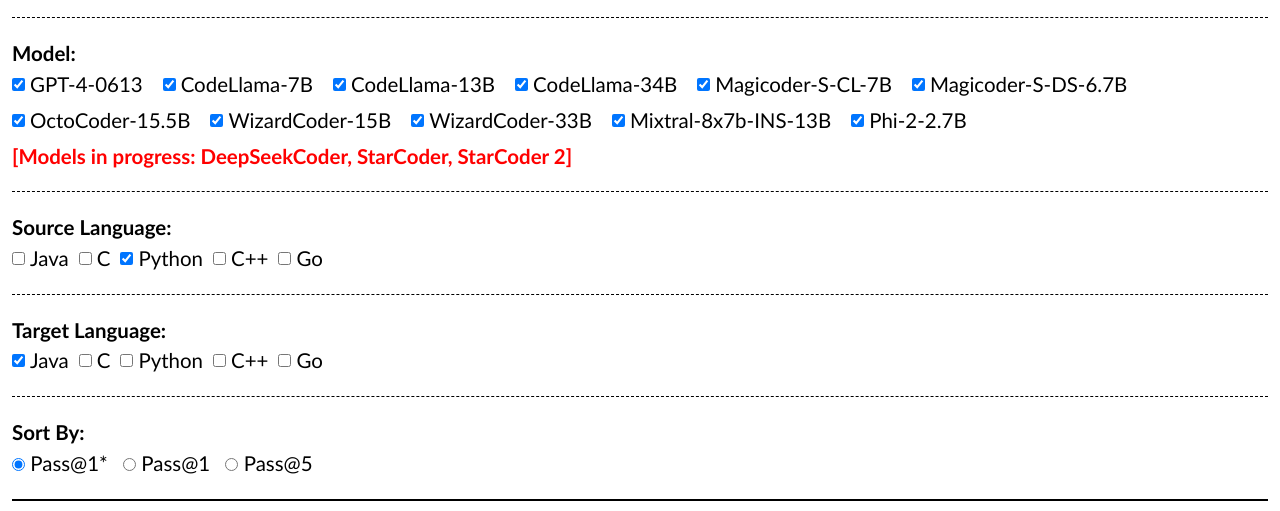
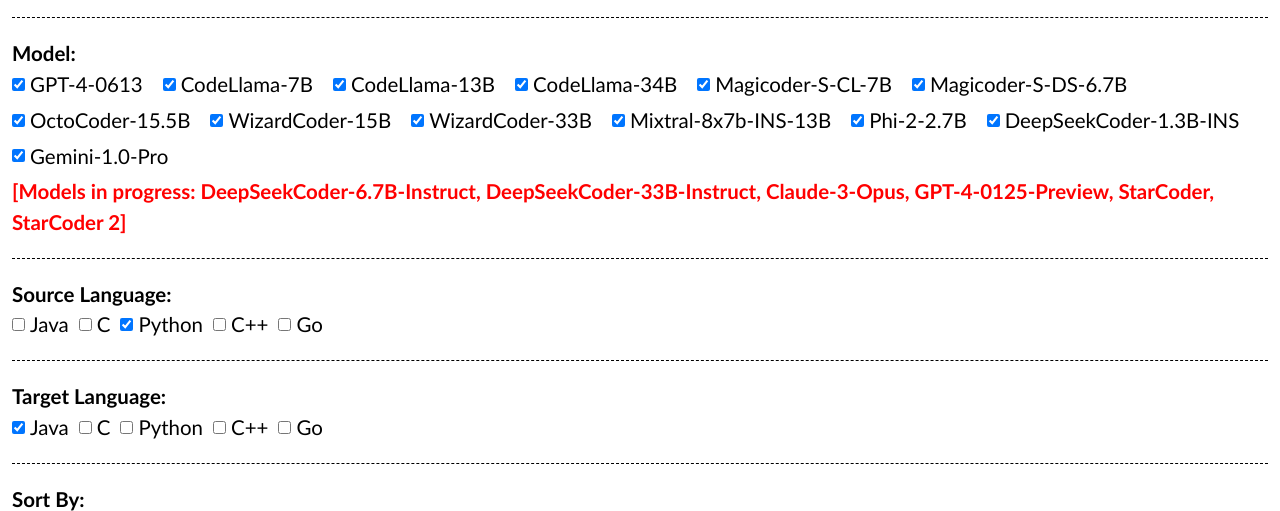
Before and after one commit to codetcombat/codetcombat.github.io, a plain HTML site: page leaderboard.html in a window 1280 px wide. Shown: the part 1226-1737 px from the top of the page. Drawn offline with nearby package versions, Linux system fonts and the light colour scheme.

Commit message:
added gemini 1.0 and deepseek results

```diff
--- a/leaderboard.html
+++ b/leaderboard.html
@@ -434,8 +434,19 @@
               <input type="checkbox" id="Phi-2-2.7B" name="model" value="Phi-2-2.7B" checked>
               <label style="margin-left: 5px;" for="Phi-2-2.7B">Phi-2-2.7B</label>
             </div>
+
+            <div style="display: flex; align-items: center;">
+              <input type="checkbox" id="DeepSeekCoder-1.3B-INS" name="model" value="DeepSeekCoder-1.3B-INS" checked>
+              <label style="margin-left: 5px;" for="DeepSeekCoder-1.3B-INS">DeepSeekCoder-1.3B-INS</label>
+            </div>
+
+            <div style="display: flex; align-items: center;">
+              <input type="checkbox" id="Gemini-1.0-Pro" name="model" value="Gemini-1.0-Pro" checked>
+              <label style="margin-left: 5px;" for="Gemini-1.0-Pro">Gemini-1.0-Pro</label>
+            </div>
+
           </div>
-          <label style="font-weight: bolder; color: red;">[Models in progress: DeepSeekCoder, StarCoder, StarCoder 2]</label>
+          <label style="font-weight: bolder; color: red;">[Models in progress: DeepSeekCoder-6.7B-Instruct, DeepSeekCoder-33B-Instruct, Claude-3-Opus, GPT-4-0125-Preview, StarCoder, StarCoder 2]</label>
         </div>
 
         <div style="margin: 20px 0; border-top: 1px dashed black;"></div>
--- a/results.csv
+++ b/results.csv
@@ -307,3 +307,59 @@ Avatar,Phi-2-2.7B,Python,C,1.6,1.8,5.3,Y,Y,https://www.microsoft.com/en-us/resea
 Avatar,Phi-2-2.7B,Python,C++,7.6,6.8,17.8,Y,Y,https://www.microsoft.com/en-us/research/blog/phi-2-the-surprising-power-of-small-language-models/
 Avatar,Phi-2-2.7B,Python,Go,0,0,0.2,Y,Y,https://www.microsoft.com/en-us/research/blog/phi-2-the-surprising-power-of-small-language-models/
 Avatar,Phi-2-2.7B,Python,Java,16.8,14.4,20.3,Y,Y,https://www.microsoft.com/en-us/research/blog/phi-2-the-surprising-power-of-small-language-models/
+CodeNet,DeepSeekCoder-1.3B-INS,C,C++,22.5,44.7,81.2,Y,Y,https://arxiv.org/abs/2401.14196
+CodeNet,DeepSeekCoder-1.3B-INS,C,Go,43.5,44.1,61.7,Y,Y,https://arxiv.org/abs/2401.14196
+CodeNet,DeepSeekCoder-1.3B-INS,C,Java,55.5,58.9,73.6,Y,Y,https://arxiv.org/abs/2401.14196
+CodeNet,DeepSeekCoder-1.3B-INS,C,Python,30.5,31.1,55.1,Y,Y,https://arxiv.org/abs/2401.14196
+CodeNet,DeepSeekCoder-1.3B-INS,C++,C,13.5,25.8,57.8,Y,Y,https://arxiv.org/abs/2401.14196
+CodeNet,DeepSeekCoder-1.3B-INS,C++,Go,32.5,32.5,56.4,Y,Y,https://arxiv.org/abs/2401.14196
+CodeNet,DeepSeekCoder-1.3B-INS,C++,Java,66,67.2,76.9,Y,Y,https://arxiv.org/abs/2401.14196
+CodeNet,DeepSeekCoder-1.3B-INS,C++,Python,52,52.7,61.4,Y,Y,https://arxiv.org/abs/2401.14196
+CodeNet,DeepSeekCoder-1.3B-INS,Go,C,8.5,22.1,51.9,Y,Y,https://arxiv.org/abs/2401.14196
+CodeNet,DeepSeekCoder-1.3B-INS,Go,C++,39,36.3,72.1,Y,Y,https://arxiv.org/abs/2401.14196
+CodeNet,DeepSeekCoder-1.3B-INS,Go,Java,66,62,71.7,Y,Y,https://arxiv.org/abs/2401.14196
+CodeNet,DeepSeekCoder-1.3B-INS,Go,Python,45,39.4,63,Y,Y,https://arxiv.org/abs/2401.14196
+CodeNet,DeepSeekCoder-1.3B-INS,Java,C,8.5,10.7,34.3,Y,Y,https://arxiv.org/abs/2401.14196
+CodeNet,DeepSeekCoder-1.3B-INS,Java,C++,38.5,35.2,73.3,Y,Y,https://arxiv.org/abs/2401.14196
+CodeNet,DeepSeekCoder-1.3B-INS,Java,Go,27,28.1,51.5,Y,Y,https://arxiv.org/abs/2401.14196
+CodeNet,DeepSeekCoder-1.3B-INS,Java,Python,40,40.8,57.2,Y,Y,https://arxiv.org/abs/2401.14196
+CodeNet,DeepSeekCoder-1.3B-INS,Python,C,11.5,22.3,50.5,Y,Y,https://arxiv.org/abs/2401.14196
+CodeNet,DeepSeekCoder-1.3B-INS,Python,C++,29,34.5,71.5,Y,Y,https://arxiv.org/abs/2401.14196
+CodeNet,DeepSeekCoder-1.3B-INS,Python,Go,17,16.9,37.2,Y,Y,https://arxiv.org/abs/2401.14196
+CodeNet,DeepSeekCoder-1.3B-INS,Python,Java,63.5,65.7,79.3,Y,Y,https://arxiv.org/abs/2401.14196
+Avatar,DeepSeekCoder-1.3B-INS,Java,C,4.4,5.4,18.8,Y,Y,https://arxiv.org/abs/2401.14196
+Avatar,DeepSeekCoder-1.3B-INS,Java,C++,16,13,40,Y,Y,https://arxiv.org/abs/2401.14196
+Avatar,DeepSeekCoder-1.3B-INS,Java,Go,30.4,25.7,42.6,Y,Y,https://arxiv.org/abs/2401.14196
+Avatar,DeepSeekCoder-1.3B-INS,Java,Python,37.6,34.7,54.8,Y,Y,https://arxiv.org/abs/2401.14196
+Avatar,DeepSeekCoder-1.3B-INS,Python,C,0.4,5,13.3,Y,Y,https://arxiv.org/abs/2401.14196
+Avatar,DeepSeekCoder-1.3B-INS,Python,C++,4.8,8.1,21.7,Y,Y,https://arxiv.org/abs/2401.14196
+Avatar,DeepSeekCoder-1.3B-INS,Python,Go,6,5.2,15.1,Y,Y,https://arxiv.org/abs/2401.14196
+Avatar,DeepSeekCoder-1.3B-INS,Python,Java,37.2,33.7,48.3,Y,Y,https://arxiv.org/abs/2401.14196
+CodeNet,Gemini-1.0-Pro,C,C++,27,-,-,Y,Y,https://arxiv.org/abs/2303.08774
+CodeNet,Gemini-1.0-Pro,C,Go,9,-,-,Y,Y,https://arxiv.org/abs/2303.08774
+CodeNet,Gemini-1.0-Pro,C,Java,71,-,-,Y,Y,https://arxiv.org/abs/2303.08774
+CodeNet,Gemini-1.0-Pro,C,Python,53,-,-,Y,Y,https://arxiv.org/abs/2303.08774
+CodeNet,Gemini-1.0-Pro,C++,C,11,-,-,Y,Y,https://arxiv.org/abs/2303.08774
+CodeNet,Gemini-1.0-Pro,C++,Go,44,-,-,Y,Y,https://arxiv.org/abs/2303.08774
+CodeNet,Gemini-1.0-Pro,C++,Java,74,-,-,Y,Y,https://arxiv.org/abs/2303.08774
+CodeNet,Gemini-1.0-Pro,C++,Python,57,-,-,Y,Y,https://arxiv.org/abs/2303.08774
+CodeNet,Gemini-1.0-Pro,Go,C,22.5,-,-,Y,Y,https://arxiv.org/abs/2303.08774
+CodeNet,Gemini-1.0-Pro,Go,C++,25.5,-,-,Y,Y,https://arxiv.org/abs/2303.08774
+CodeNet,Gemini-1.0-Pro,Go,Java,62.5,-,-,Y,Y,https://arxiv.org/abs/2303.08774
+CodeNet,Gemini-1.0-Pro,Go,Python,61,-,-,Y,Y,https://arxiv.org/abs/2303.08774
+CodeNet,Gemini-1.0-Pro,Java,C,8.5,-,-,Y,Y,https://arxiv.org/abs/2303.08774
+CodeNet,Gemini-1.0-Pro,Java,C++,28,-,-,Y,Y,https://arxiv.org/abs/2303.08774
+CodeNet,Gemini-1.0-Pro,Java,Go,5,-,-,Y,Y,https://arxiv.org/abs/2303.08774
+CodeNet,Gemini-1.0-Pro,Java,Python,52.5,-,-,Y,Y,https://arxiv.org/abs/2303.08774
+CodeNet,Gemini-1.0-Pro,Python,C,4.5,-,-,Y,Y,https://arxiv.org/abs/2303.08774
+CodeNet,Gemini-1.0-Pro,Python,C++,4,-,-,Y,Y,https://arxiv.org/abs/2303.08774
+CodeNet,Gemini-1.0-Pro,Python,Go,18.5,-,-,Y,Y,https://arxiv.org/abs/2303.08774
+CodeNet,Gemini-1.0-Pro,Python,Java,71,-,-,Y,Y,https://arxiv.org/abs/2303.08774
+Avatar,Gemini-1.0-Pro,Java,C,2,-,-,Y,Y,https://arxiv.org/abs/2303.08774
+Avatar,Gemini-1.0-Pro,Java,C++,6.8,-,-,Y,Y,https://arxiv.org/abs/2303.08774
+Avatar,Gemini-1.0-Pro,Java,Go,4,-,-,Y,Y,https://arxiv.org/abs/2303.08774
+Avatar,Gemini-1.0-Pro,Java,Python,48.4,-,-,Y,Y,https://arxiv.org/abs/2303.08774
+Avatar,Gemini-1.0-Pro,Python,C,0.8,-,-,Y,Y,https://arxiv.org/abs/2303.08774
+Avatar,Gemini-1.0-Pro,Python,C++,4,-,-,Y,Y,https://arxiv.org/abs/2303.08774
+Avatar,Gemini-1.0-Pro,Python,Go,8,-,-,Y,Y,https://arxiv.org/abs/2303.08774
+Avatar,Gemini-1.0-Pro,Python,Java,37.6,-,-,Y,Y,https://arxiv.org/abs/2303.08774
```
